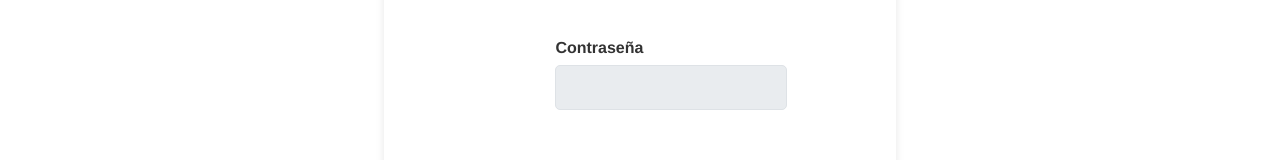
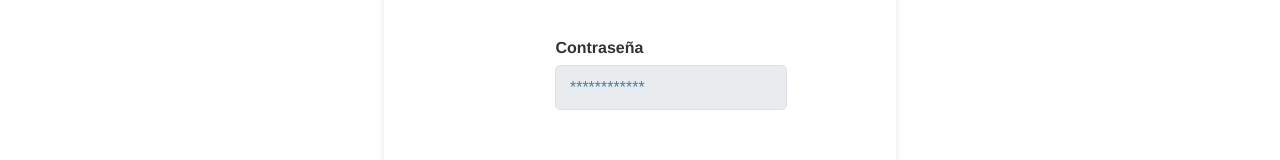
Before and after one commit to Lioghost/project_tt_clasifier, a React (Create React App) app in the folder client/: page /admin/cuenta in a window 1280 px wide. Shown: the part 482-642 px from the top of the page. Built offline with nearby package versions, Linux system fonts and the light colour scheme; sample sign-in values are in the browser's storage.

Commit message:
Actualización

```diff
--- a/client/src/components/dashboard/ClientDashboard.js
+++ b/client/src/components/dashboard/ClientDashboard.js
@@ -1,5 +1,5 @@
 import React, { useState, useEffect, useContext } from 'react';
-import { useNavigate } from 'react-router-dom';
+import { useNavigate, NavLink } from 'react-router-dom';
 import './Dashboard.css';
 import LogoutButton from '../logout/LogoutButton';
 import { AuthContext } from '../../context/AuthContext';
@@ -35,10 +35,10 @@ const ClientDashboard = () => {
             <nav className="sidebar-nav">
               <ul>
                 <li className="sidebar-header"><img src={logo} alt="GasketGenius" className="header-logo-dashboard" /></li>
-                <li><a href="/client/dashboard">Inicio</a></li>
+                <li><NavLink to="/client/dashboard">Inicio</NavLink></li>
                 <li><a href="/client/catalogo">Catálogo</a></li>
                 <li><a href="/client/identificador">Identificador</a></li>
-                <li><a href="/client/administrar_cuenta">Administrar cuenta</a></li>
+                <li><NavLink to="/client/cuenta">Administrar cuenta</NavLink></li>
               </ul>
             </nav>
           </aside>
@@ -88,7 +88,7 @@ const ClientDashboard = () => {
               </div>
               <div className="card">
                 <img src={accountImg} alt="Administrar cuenta" />
-                <a href="/client/cuenta">Administrar cuenta</a>
+                <NavLink to="/client/cuenta">Administrar cuenta</NavLink>
               </div>
             </section>
           </main>
--- a/client/src/components/dashboard/administrarCuenta/administrarCuenta.js
+++ b/client/src/components/dashboard/administrarCuenta/administrarCuenta.js
@@ -192,7 +192,7 @@ const AdministrarCuenta = () => {
                                     <input
                                         type="password"
                                         name="password"
-                                        placeholder={formData.password || ''}
+                                        placeholder={formData.password || '************'}
                                         onChange={handleChange}
                                         disabled={!isEditing}
                                     />
--- a/client/src/pages/App.js
+++ b/client/src/pages/App.js
@@ -36,8 +36,8 @@ function App() {
                   <Route path="/client/dashboard" element={<ProtectedRoute><ClientDashboard /></ProtectedRoute>} />
                   <Route path="/admin/dashboard" element={<ProtectedRoute><AdminDashboard /></ProtectedRoute>} />
 
-                  <Route path="/admin/cuenta" element={<AdministrarCuenta />} />
-
+                  <Route path="/admin/cuenta" element={<ProtectedRoute><AdministrarCuenta /></ProtectedRoute>} />
+                  <Route path="/client/cuenta" element={<ProtectedRoute><AdministrarCuenta /></ProtectedRoute>} />
               </Routes>
           </AuthProvider>
       </Router>
```
